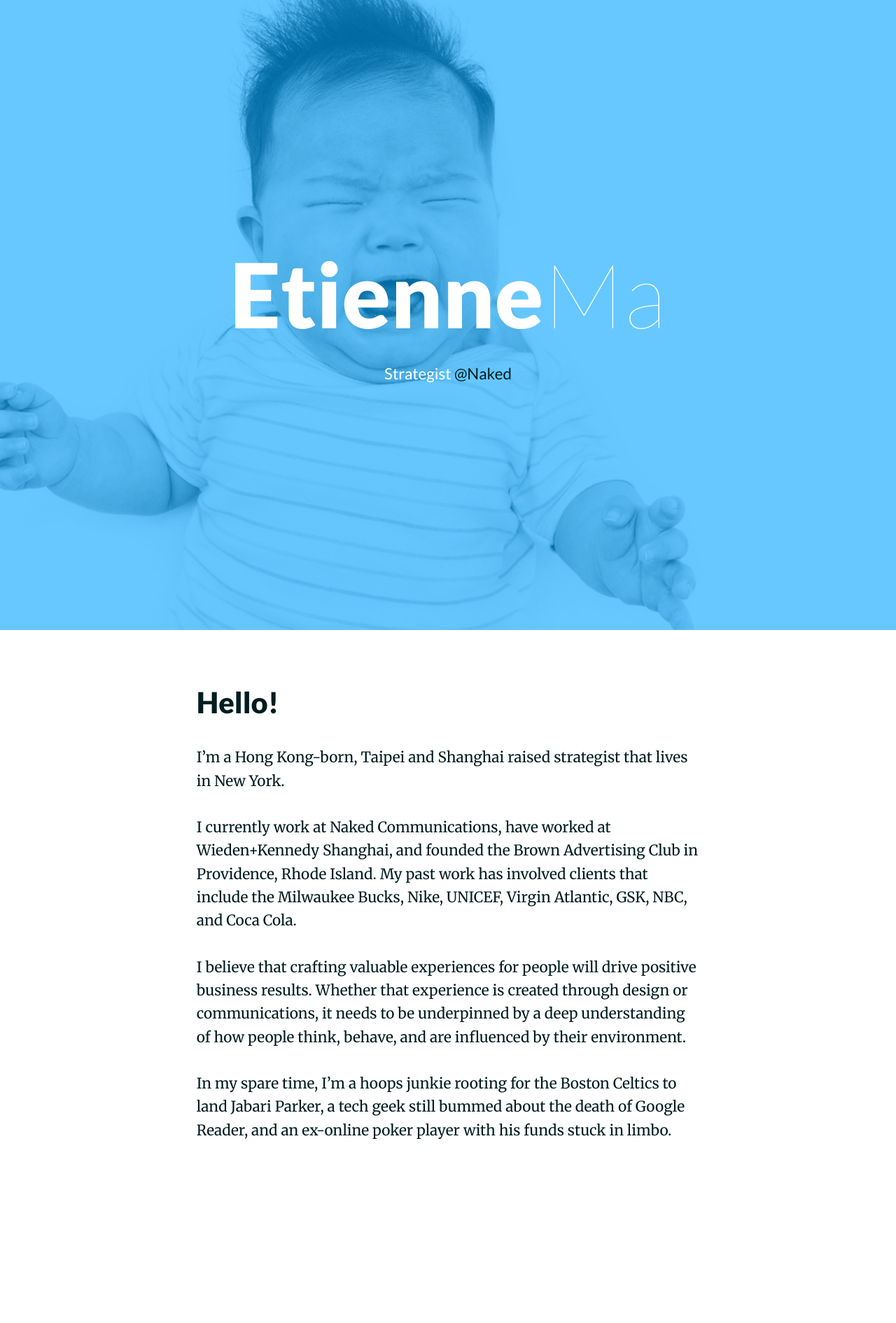
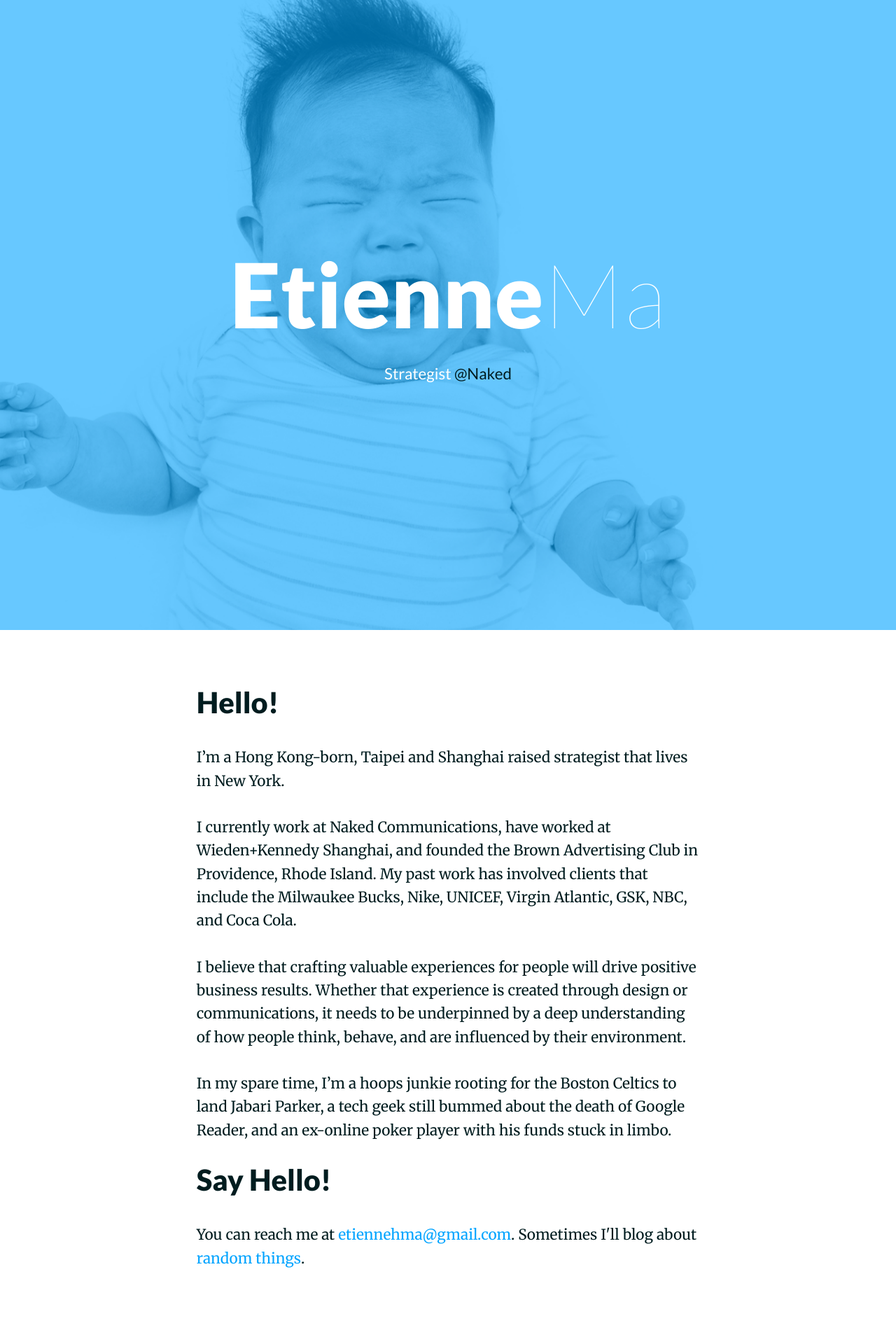
Before and after one commit to hbharding/etienne, a Jekyll site: the page built from index.html, in a window 1280 px wide. Shown: the whole page at 70% size. Built offline with Jekyll 4.4.1, drawn with Linux system fonts in a browser that asks for light colours; nearby versions of some CDN libraries; Markdown is read by kramdown in place of the engine named in the settings; before the commit the page ends 1707 px from its top, so only the background shows below that.

Commit message:
css tweak and contact info added

```diff
--- a/css/main.css
+++ b/css/main.css
@@ -94,7 +94,7 @@
 /* line 45, ../sass/main.scss */
 a {
   text-decoration: none;
-  color: #00c1d6;
+  color: #02a4ff;
 }
 
 /* line 50, ../sass/main.scss */
@@ -670,30 +670,35 @@
 }
 /* line 296, ../sass/main.scss */
 #header nav a {
-  color: #00c1d6;
+  color: #fff;
+  opacity: .5;
+}
+/* line 297, ../sass/main.scss */
+#header nav a:hover {
+  opacity: 1;
 }
 
-/* line 301, ../sass/main.scss */
+/* line 302, ../sass/main.scss */
 section.body {
   font-size: 1em;
   color: #001c1f;
 }
-/* line 306, ../sass/main.scss */
+/* line 307, ../sass/main.scss */
 section.body p {
   line-height: 1.5;
 }
 @media (min-width: 640px) {
-  /* line 301, ../sass/main.scss */
+  /* line 302, ../sass/main.scss */
   section.body {
     font-size: 1.15em;
   }
-  /* line 315, ../sass/main.scss */
+  /* line 316, ../sass/main.scss */
   section.body p {
     line-height: 1.6;
   }
 }
 @media (min-width: 760px) {
-  /* line 301, ../sass/main.scss */
+  /* line 302, ../sass/main.scss */
   section.body {
     font-size: 1.3em;
   }
--- a/index.html
+++ b/index.html
@@ -2,7 +2,6 @@
 layout: home
 title: Etienne Ma
 ---
-
 
 <h2>Hello!</h2>
 <p>I’m a Hong Kong-born, Taipei and Shanghai raised strategist that lives in New York.</p>
--- a/sass/main.scss
+++ b/sass/main.scss
@@ -5,7 +5,7 @@
 $green: #75F0AB;
 $blue: #02A4FF;
 $bgColor: #fff;
-$linkColor: #00C1D6;
+$linkColor: $blue;
 $bodyColor: #001C1F;
 
 $primaryFont: 'Lato';
@@ -293,7 +293,8 @@
 		}
 	}
 	nav {
-		a { color: $linkColor; }
+		a { color: #fff; opacity: .5; }
+		a:hover { opacity: 1; }
 	}
 }
 
```
Also changed, not shown: other parts of index.html (+2 -20 lines).
